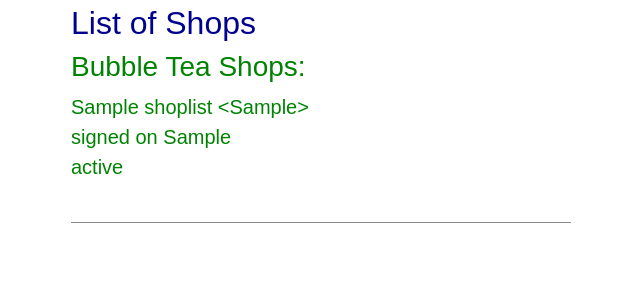
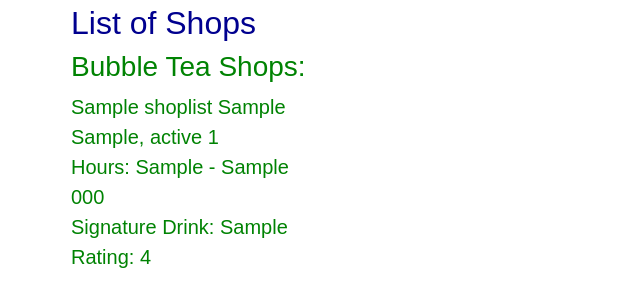
Before and after one commit to rooneyshuman/Internet-Cloud-Systems, a Flask app: page /shops/ in a window 1280 px wide. Shown: the part 84-391 px from the top of the page, without its empty margins (319-959 px from the left). Run offline with Flask 2, Linux system fonts and the light colour scheme; tables that the repository leaves empty hold one stand-in row (values such as "Sample post"); parts of the project's set-up code (start-up, migrations or seed data) failed here and were passed over; some libraries are stand-ins or nearby versions.

Commit message:
Updated shops view and get method to retrieve and display the new table fields

```diff
--- a/hw2/shops.py
+++ b/hw2/shops.py
@@ -5,5 +5,6 @@ import gbmodel
 class Shops(MethodView):
     def get(self):
         model = gbmodel.get_model()
-        entries = [dict(name=row[0], email=row[1], signed_on=row[2], message=row[3] ) for row in model.select()]
-        return render_template('shops.html',entries=entries)
+        shops = [dict(name=row[0], street=row[1], city=row[2], state=row[3], zip=row[4], open_hr=row[5],
+                        close_hr=row[6], phone=row[7], drink=row[8], rating=row[9]) for row in model.select()]
+        return render_template('shops.html', shops=shops)
--- a/hw2/templates/shops.html
+++ b/hw2/templates/shops.html
@@ -1,14 +1,18 @@
 {% extends "layout.html" %}
 {% block content %}
-    <h2>List of Shops</h2>
+<h2>List of Shops</h2>
 
-    <h3>Bubble Tea Shops:</h3>
-    {% for entry in entries %}
-        <p class=entry>
-            {{ entry.name }} &lt;{{ entry.email }}&gt;
-	    <br>signed on {{ entry.signed_on }}<br>
-	    {{ entry.message }}
-        </p>
-    {% endfor %}
+<h3>Bubble Tea Shops:</h3>
+{% for shop in shops %}
+<p class=shop>
+    {{ shop.name }}
+    {{ shop.street }} <br>
+    {{ shop.city }}, {{ shop.state }} {{ shop.zip }} <br>
+    Hours: {{ shop.open_hr }} - {{ shop.close_hr }} <br>
+    {{ shop.phone }} <br>
+    Signature Drink: {{ shop.drink }} <br>
+    Rating: {{ shop.rating }} <br>
+</p>
+{% endfor %}
 
 {% endblock %}
```
